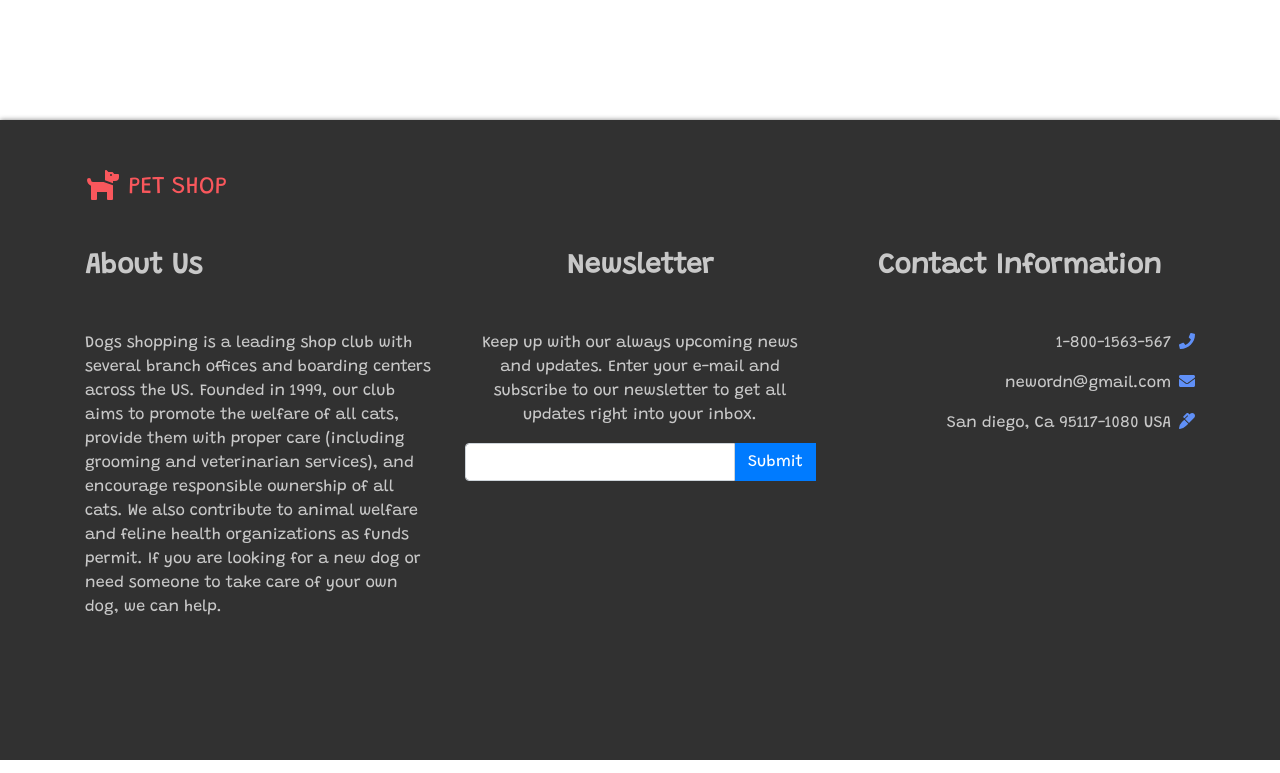
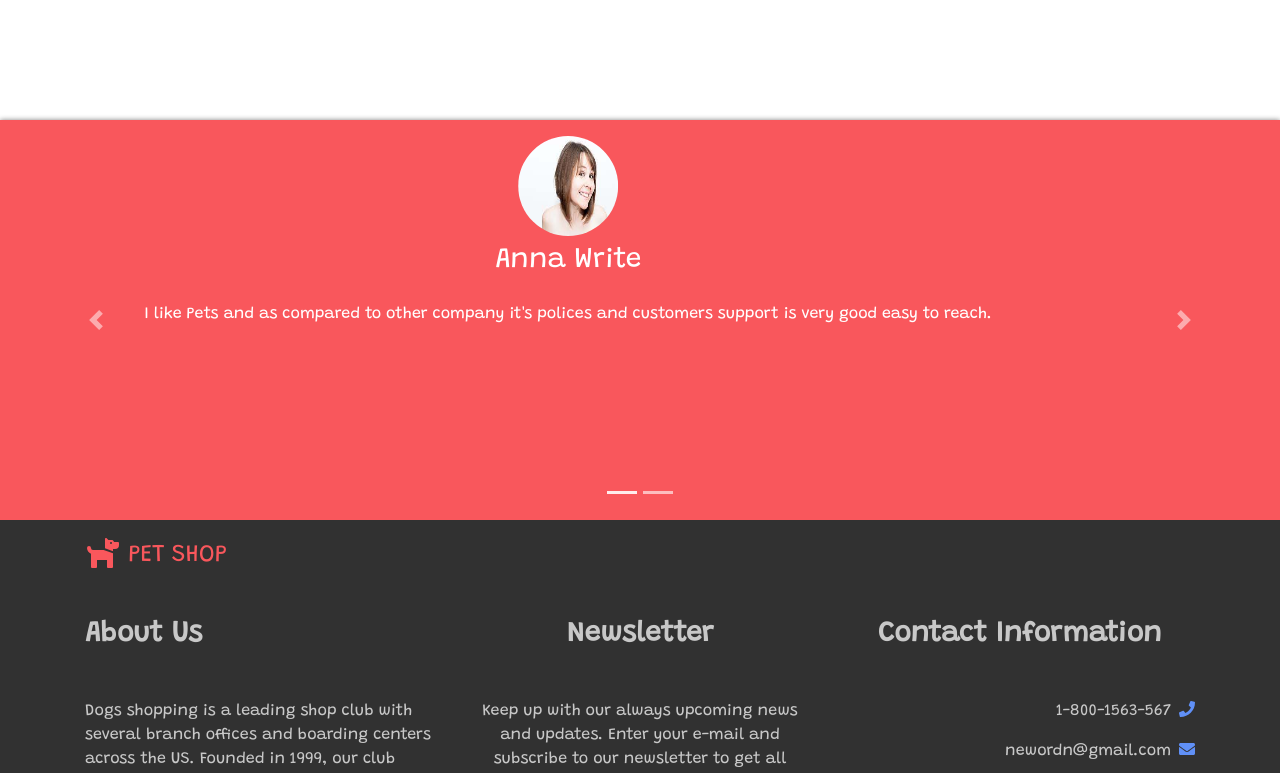
Before and after one commit to newordn/dogs-shopping, a React (Create React App) app: page /contact_us in a window 1280 px wide. Shown: the part 600-1373 px from the top of the page. Built offline with nearby package versions, Linux system fonts and the light colour scheme.

Commit message:
Added testimonies component on Footer component

```diff
--- a/src/components/Footer/Footer.css
+++ b/src/components/Footer/Footer.css
@@ -1,9 +1,7 @@
 .footer{
-    height: 80vh;
     box-shadow: 0px 0px 5px gray;
     display: flex;
     flex-direction: column;
-    padding-top:3rem;
     padding-bottom:3rem;
     background-color: #313131;
     width: 100%;
--- a/src/components/Footer/Footer.js
+++ b/src/components/Footer/Footer.js
@@ -1,36 +1,37 @@
-import React from 'react';
-import {Row, Col, Container, InputGroup,FormControl, Button} from 'react-bootstrap';
-import './Footer.css';
-import {FontAwesomeIcon} from "@fortawesome/react-fontawesome";
-import {faMarker,faPhone,faEnvelope, faDog} from "@fortawesome/free-solid-svg-icons";
-
+import React from "react";
+import { Row, Col, Container, InputGroup, FormControl, Button } from "react-bootstrap";
+import "./Footer.css";
+import { FontAwesomeIcon } from "@fortawesome/react-fontawesome";
+import { faMarker, faPhone, faEnvelope, faDog } from "@fortawesome/free-solid-svg-icons";
+import { Testimonies } from "../Testimonies/Testimonies";
+import { TESTIMONIES } from "../../consts/testimonies";
 export function Footer() {
   return (
     <footer className="footer">
-      <Container>
-        <h4 className="brand mb-5"><FontAwesomeIcon icon={faDog} size="lg"/> PET SHOP</h4>
+      <Testimonies testimonies={TESTIMONIES} />
+      <Container className="mt-3">
+        <h4 className="brand mb-5">
+          <FontAwesomeIcon icon={faDog} size="lg" /> PET SHOP
+        </h4>
       </Container>
       <Container>
         <Row>
           <Col md="4">
             <h3 className="text-white1 font-weight-bold mb-5">About Us</h3>
             <p className="text-white1 text-left">
-              Dogs shopping is a leading shop club with several branch
-              offices and boarding centers across the US.
-               Founded in 1999, our club aims to promote the welfare of all cats,
-               provide them with proper care (including grooming and veterinarian services),
-                and encourage responsible ownership of all cats.
-                We also contribute to animal welfare and feline health organizations
-                as funds permit.
-                If you are looking for a new dog or need someone to take care of your own dog, we can help.
+              Dogs shopping is a leading shop club with several branch offices and boarding centers
+              across the US. Founded in 1999, our club aims to promote the welfare of all cats,
+              provide them with proper care (including grooming and veterinarian services), and
+              encourage responsible ownership of all cats. We also contribute to animal welfare and
+              feline health organizations as funds permit. If you are looking for a new dog or need
+              someone to take care of your own dog, we can help.
             </p>
           </Col>
           <Col md="4" className="text-center">
             <h3 className="text-white1 font-weight-bold mb-5">Newsletter</h3>
             <p className="text-white1 mb-3">
-              Keep up with our always upcoming news and updates.
-              Enter your e-mail and subscribe to our newsletter
-              to get all updates right into your inbox.
+              Keep up with our always upcoming news and updates. Enter your e-mail and subscribe to
+              our newsletter to get all updates right into your inbox.
             </p>
             <InputGroup>
               <FormControl />
@@ -44,15 +45,15 @@ export function Footer() {
             <div className="text-right">
               <p className="mb-3">
                 <span className="mr-2">1-800-1563-567</span>
-                  <FontAwesomeIcon icon={faPhone} color="#6090f7"/>
+                <FontAwesomeIcon icon={faPhone} color="#6090f7" />
               </p>
               <p className="mb-3">
                 <span className="mr-2">newordn@gmail.com</span>
-                  <FontAwesomeIcon icon={faEnvelope} color="#6090f7"/>
+                <FontAwesomeIcon icon={faEnvelope} color="#6090f7" />
               </p>
               <p>
                 <span className="mr-2">San diego, Ca 95117-1080 USA</span>
-                  <FontAwesomeIcon icon={faMarker} color="#6090f7"/>
+                <FontAwesomeIcon icon={faMarker} color="#6090f7" />
               </p>
             </div>
           </Col>
--- /dev/null
+++ b/src/components/Testimonies/Testimonies.css
@@ -0,0 +1,9 @@
+.testimonies{
+  height: 50vh;
+  background-color: #f9575c;
+}
+.img-size{
+  width: 100px !important;
+  height: 100px !important;
+  border-radius: 50%;
+}
--- /dev/null
+++ b/src/components/Testimonies/Testimonies.js
@@ -0,0 +1,18 @@
+import React from "react";
+import { Carousel } from "react-bootstrap";
+import "./Testimonies.css";
+export function Testimonies({ testimonies }) {
+  return (
+    <Carousel className="testimonies">
+      {testimonies.map((testimony) => (
+        <Carousel.Item className="text-center">
+          <p className="mb-4 text-white mt-3">
+            <img src={testimony.avatar} className=" img-size mb-2" />
+            <h3>{testimony.author}</h3>
+          </p>
+          <p className=" text-white">{testimony.description}</p>
+        </Carousel.Item>
+      ))}
+    </Carousel>
+  );
+}
--- /dev/null
+++ b/src/consts/testimonies.js
@@ -0,0 +1,14 @@
+export const TESTIMONIES = [
+  {
+    avatar: "statics/imgs/profil1.jpg",
+    description:
+      "I like Pets and as compared to other company it's polices and customers support is very good easy to reach.",
+    author: "Anna Write"
+  },
+  {
+    avatar: "statics/imgs/profil1.jpg",
+    description:
+      "I like Pets and as compared to other company it's polices and customers support is very good easy to reach.",
+    author: "Anna Write"
+  }
+];
```
Also changed, not shown: public/statics/imgs/profil1.jpg (added). Lines whose indentation alone changed are shown as unchanged.
